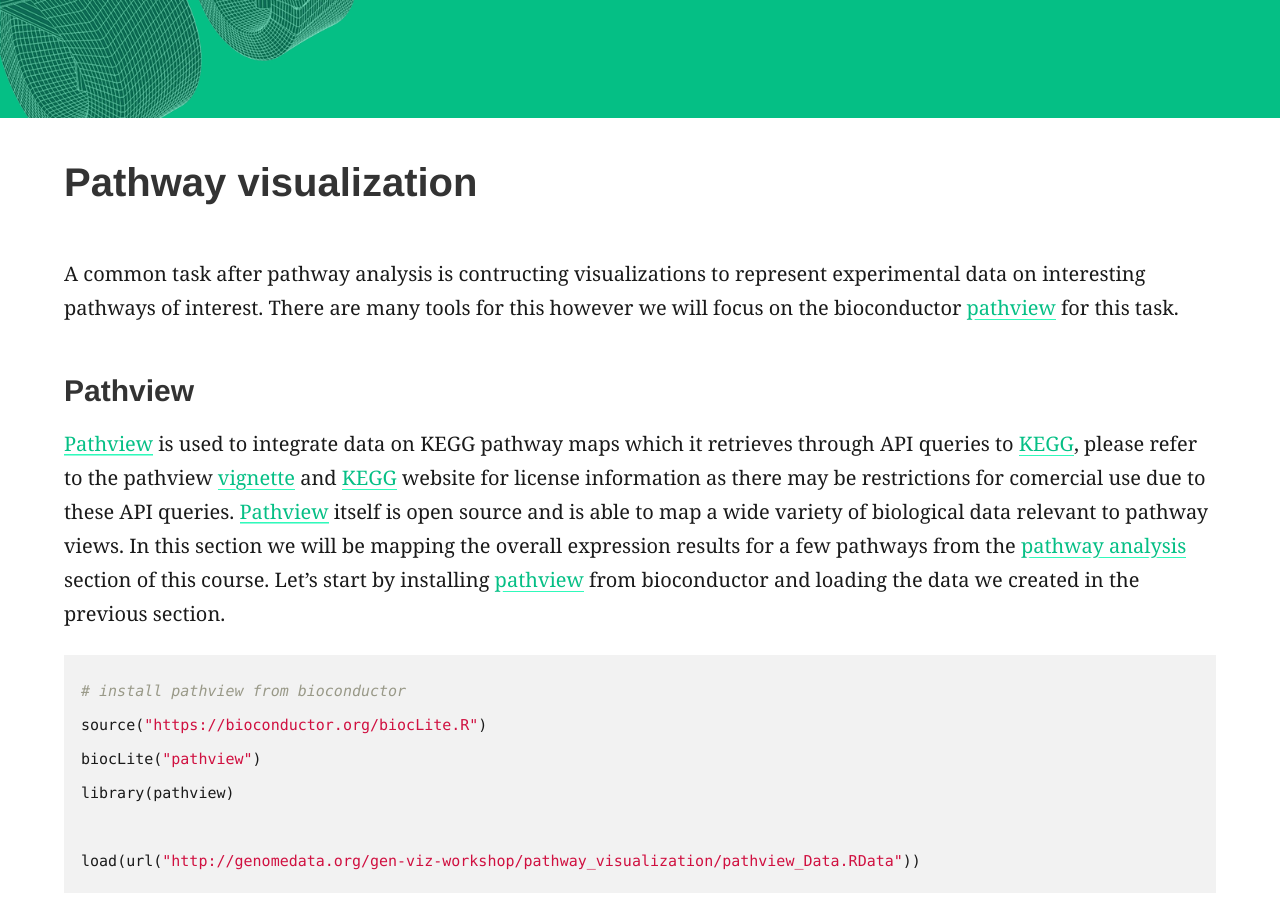
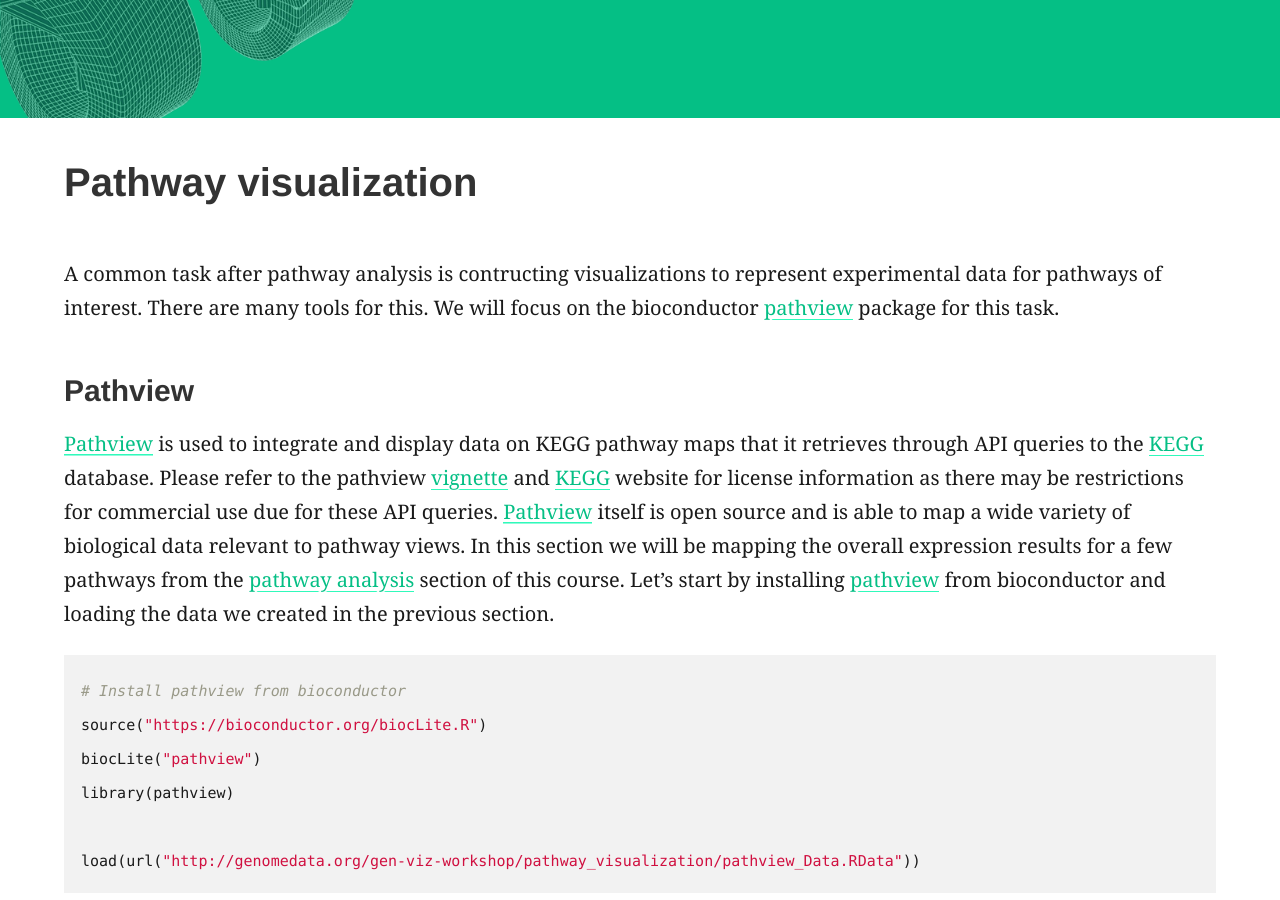
Before and after one commit to griffithlab/genviz.org, a Jekyll site: the page built from _posts/0004-04-01-PathwayVisualization.md, in a window 1280 px wide and 900 px high, scrolled down 306 px. Built offline with Jekyll 4.4.1, drawn with Linux system fonts in a browser that asks for light colours; some of the changed text lies outside the part shown.

Commit message:
adding shiny images and minor changes to DE and PV modules

````diff
--- a/_posts/0004-04-01-PathwayVisualization.md
+++ b/_posts/0004-04-01-PathwayVisualization.md
@@ -8,13 +8,13 @@ feature_image: "assets/genvis-dna-bg_optimized_v1a.png"
 date: 0004-04-01
 ---
 
-A common task after pathway analysis is contructing visualizations to represent experimental data on interesting pathways of interest. There are many tools for this however we will focus on the bioconductor [pathview](https://bioconductor.org/packages/release/bioc/html/pathview.html) for this task.
+A common task after pathway analysis is contructing visualizations to represent experimental data for pathways of interest. There are many tools for this. We will focus on the bioconductor [pathview](https://bioconductor.org/packages/release/bioc/html/pathview.html) package for this task.
 
 ### Pathview
-[Pathview](https://bioconductor.org/packages/release/bioc/html/pathview.html) is used to integrate data on KEGG pathway maps which it retrieves through API queries to [KEGG](http://www.genome.jp/kegg/), please refer to the pathview [vignette](https://bioconductor.org/packages/release/bioc/vignettes/pathview/inst/doc/pathview.pdf) and [KEGG](http://www.genome.jp/kegg/) website for license information as there may be restrictions for comercial use due to these API queries. [Pathview](https://bioconductor.org/packages/release/bioc/html/pathview.html) itself is open source and is able to map a wide variety of biological data relevant to pathway views. In this section we will be mapping the overall expression results for a few pathways from the [pathway analysis](http://genviz.org/module%203/0008/01/01/pathwayAnalysis/) section of this course. Let's start by installing [pathview](https://bioconductor.org/packages/release/bioc/html/pathview.html) from bioconductor and loading the data we created in the previous section.
+[Pathview](https://bioconductor.org/packages/release/bioc/html/pathview.html) is used to integrate and display data on KEGG pathway maps that it retrieves through API queries to the [KEGG](http://www.genome.jp/kegg/) database. Please refer to the pathview [vignette](https://bioconductor.org/packages/release/bioc/vignettes/pathview/inst/doc/pathview.pdf) and [KEGG](http://www.genome.jp/kegg/) website for license information as there may be restrictions for commercial use due for these API queries. [Pathview](https://bioconductor.org/packages/release/bioc/html/pathview.html) itself is open source and is able to map a wide variety of biological data relevant to pathway views. In this section we will be mapping the overall expression results for a few pathways from the [pathway analysis](http://genviz.org/module%203/0008/01/01/pathwayAnalysis/) section of this course. Let's start by installing [pathview](https://bioconductor.org/packages/release/bioc/html/pathview.html) from bioconductor and loading the data we created in the previous section.
 
 ```R
-# install pathview from bioconductor
+# Install pathview from bioconductor
 source("https://bioconductor.org/biocLite.R")
 biocLite("pathview")
 library(pathview)
@@ -22,23 +22,27 @@ library(pathview)
 load(url("http://genomedata.org/gen-viz-workshop/pathway_visualization/pathview_Data.RData"))
 ```
 
-# Visualizing KEGG pathways
-Now that we have our initial data loaded let's choose a few pathways to visualize. The "Mismatch repair" repair pathway is significantly perturbed by up regulated genes, and corresponds to the following kegg id: "hsa03430". We can view this using the row names of the pathway dataset `fc.kegg.sigmet.p.up`. Let's use our experiments expression in the data frame `tumor_v_normal_DE.fc` and view it in the context of this pathway. Two graphs will be written to your current working directory by the [pathview()](https://www.rdocumentation.org/packages/pathview/versions/1.12.0/topics/pathview) function, one will be the original kegg pathway view and the second one will have expression values overlayed. You can find your current working directory with the function [getwd()](https://www.rdocumentation.org/packages/base/versions/3.4.1/topics/getwd).
+### Visualizing KEGG pathways
+Now that we have our initial data loaded let's choose a few pathways to visualize. The "Mismatch repair" repair pathway is significantly perturbed by up regulated genes, and corresponds to the following kegg id: "hsa03430". We can view this using the row names of the pathway dataset `fc.kegg.sigmet.p.up`. Let's use our experiment's expression in the data frame `tumor_v_normal_DE.fc` and view it in the context of this pathway. Two graphs will be written to your current working directory by the [pathview()](https://www.rdocumentation.org/packages/pathview/versions/1.12.0/topics/pathview) function, one will be the original kegg pathway view and the second one will have expression values overlayed (see below). You can find your current working directory with the function [getwd()](https://www.rdocumentation.org/packages/base/versions/3.4.1/topics/getwd).
 
 ```R
-# view the hsa03430 pathway from the pathway analysis
+# View the hsa03430 pathway from the pathway analysis
 fc.kegg.sigmet.p.up[grepl("hsa03430", rownames(fc.kegg.sigmet.p.up), fixed=TRUE),]
 
 # Overlay the expression data onto this pathway
 pathview(gene.data=tumor_v_normal_DE.fc, species="hsa", pathway.id="hsa03430")
 ```
 
+{% include figure.html image="/assets/pathway_visualization/hsa03430_pathview_expression.png" width="800" %}
+
 It is often nice to see the relationship between genes in the kegg pathview diagrams, this can be achieved by setting the parameter `kegg.native=FALSE`. Below we show an example for the Fanconi anemia pathway.
 
 ```R
-# view the hsa03430 pathway from the pathway analysis
+# View the hsa03430 pathway from the pathway analysis
 fc.kegg.sigmet.p.up[grepl("hsa03460", rownames(fc.kegg.sigmet.p.up), fixed=TRUE),]
 
 # Overlay the expression data onto this pathway
 pathview(gene.data=tumor_v_normal_DE.fc, species="hsa", pathway.id="hsa03460", kegg.native=FALSE)
 ```
+
+{% include figure.html image="/assets/pathway_visualization/hsa03460_pathview_relationships.png" width="800" %}
````
Also changed, not shown: _posts/0004-02-01-DifferentialExpression.md (+1 -1 lines), assets/pathway_visualization/hsa03430_pathview_expression.png (added), assets/pathway_visualization/hsa03460_pathview_relationships.png (added), assets/shiny/shiny_exercise_output_rstudio.png (added), assets/shiny/shinyapps_io_setup.png (added).
